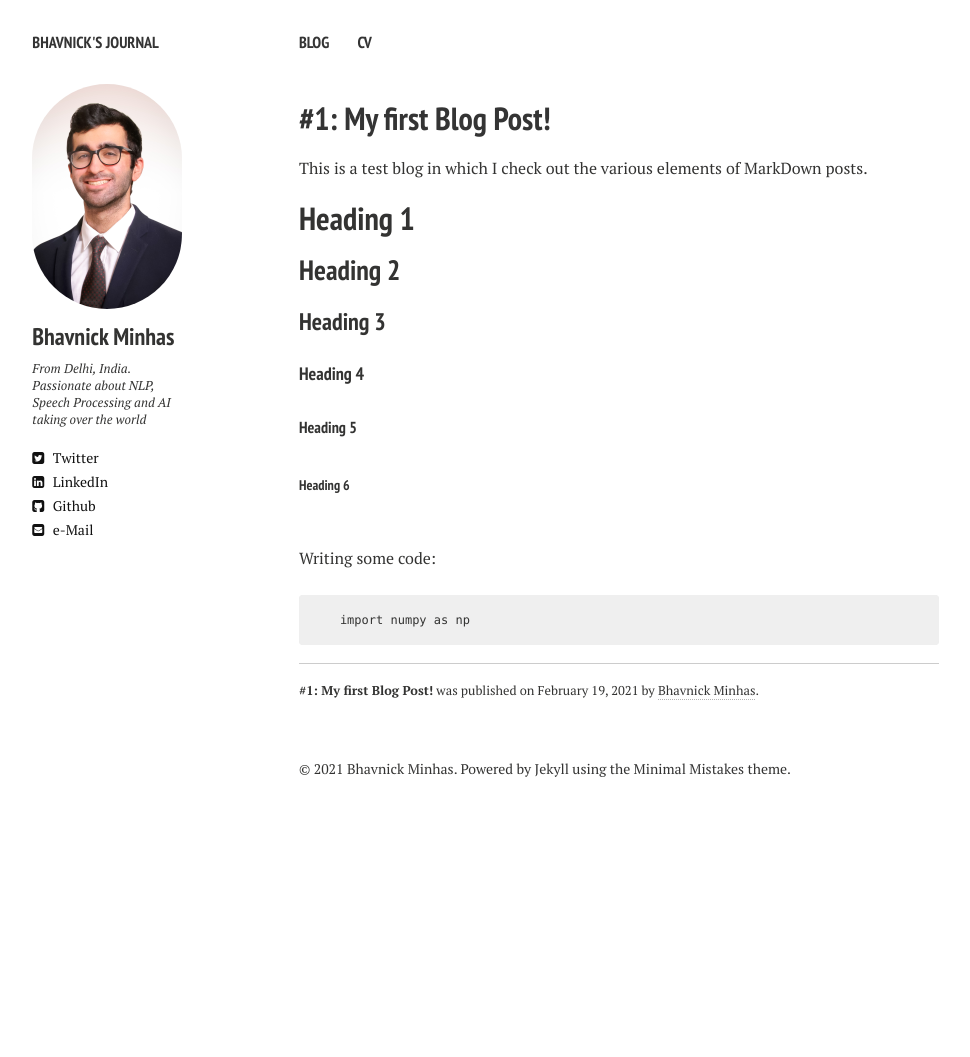
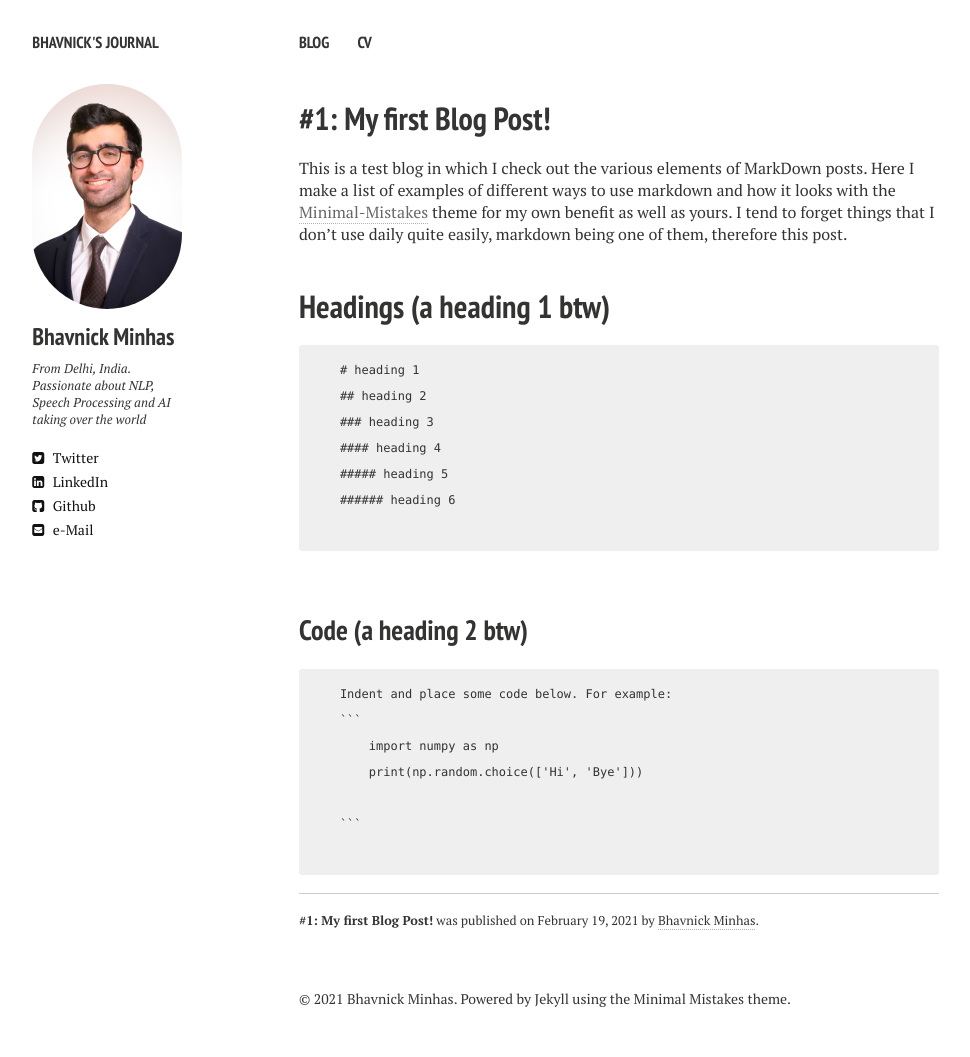
Before and after one commit to bhavnicksm/Bhavnicksm.github.io, a Jekyll site: the page built from _posts/2021-02-19-my-first-blog-post.md, in a window 1280 px wide. Shown: the whole page, without its empty margins (21-991 px from the left). Built offline with Jekyll 4.4.1, drawn with Linux system fonts in a browser that asks for light colours; nearby versions of some CDN libraries; before the commit the page ends 900 px from its top, so only the background shows below that.

Commit message:
Update 2021-02-19-my-first-blog-post.md

````diff
--- a/_posts/2021-02-19-my-first-blog-post.md
+++ b/_posts/2021-02-19-my-first-blog-post.md
@@ -5,20 +5,31 @@ description: "A test blog to try out this medium."
 comments: true
 ---
 
-This is a test blog in which I check out the various elements of MarkDown posts.
+This is a test blog in which I check out the various elements of MarkDown posts. Here I make a list of examples of different ways to use markdown and how it looks with the [Minimal-Mistakes]() theme for my own benefit as well as yours. I tend to forget things that I don't use daily quite easily, markdown being one of them, therefore this post.
 <br/>
 
-# Heading 1
-## Heading 2
-### Heading 3
-#### Heading 4
-##### Heading 5
-###### Heading 6
+# Headings (a heading 1 btw)
+
+```
+    # heading 1
+    ## heading 2
+    ### heading 3
+    #### heading 4
+    ##### heading 5
+    ###### heading 6
+
+```
 
 <br/>
 
-Writing some code:
+## Code (a heading 2 btw)
 
 ```
-    import numpy as np
+    Indent and place some code below. For example:
+    ```
+        import numpy as np
+        print(np.random.choice(['Hi', 'Bye']))
+
+    ```
+
 ```
````
